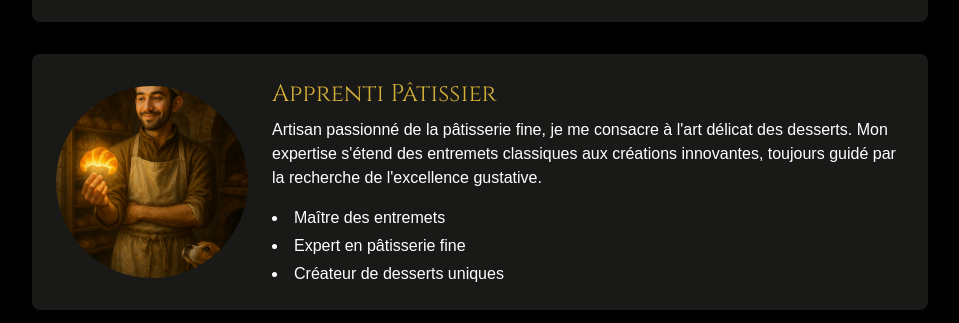
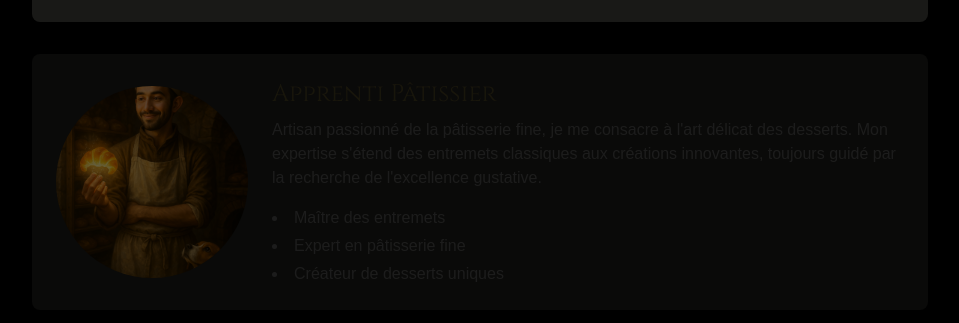
Before and after one commit to projet-boulangerie-org/projet-boulangerie, a Next.js app: page / in a window 1280 px wide. Shown: the part 1062-1385 px from the top of the page, without its empty margins (160-1119 px from the left). Built offline with nearby package versions, Linux system fonts and the light colour scheme.

Commit message:
treator in the project

```diff
--- a/app/page.tsx
+++ b/app/page.tsx
@@ -98,7 +98,7 @@ export default function Home() {
           </div>
 
           {/* Apprenti Pâtissier */}
-          <div className="flex flex-col md:flex-row items-center gap-6 p-6 bg-boulange-flour/10 rounded-lg">
+          <div className="flex flex-col md:flex-row items-center gap-6 p-6 bg-boulange-flour/10 rounded-lg opacity-40">
             <div className="w-48 h-48 relative">
               <Image
                 src={`${basePath}/patiss.png`}
@@ -107,7 +107,7 @@ export default function Home() {
                 className="object-cover rounded-full"
               />
             </div>
-            <div className="flex-1 text-center md:text-left">
+            <div className="flex-1 text-center md:text-left opacity-20">
               <h3 className="text-2xl font-medieval text-boulange-gold mb-2">Apprenti Pâtissier</h3>
               <p className="mb-4">
                 Artisan passionné de la pâtisserie fine, je me consacre à l&apos;art délicat des desserts.
```
